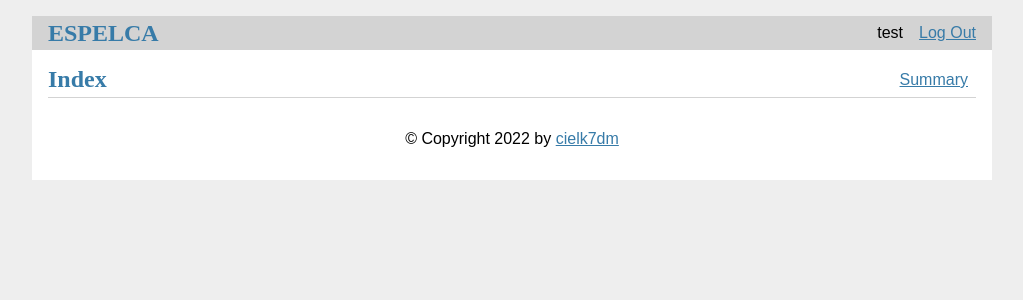
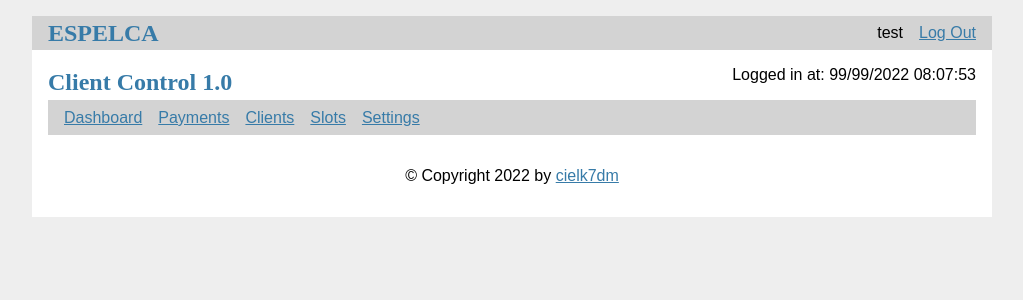
Before and after one commit to cielk7dm/espelca_client_control, a Flask app: page / in a window 1280 px wide. Shown: the top 300 px of the page, without its empty margins (128-1151 px from the left). Run offline with Flask 2, Linux system fonts and the light colour scheme; the visitor is signed in with stand-in values (Sample User, id 1); data comes from the database, SQL or seed files in the repository.

Commit message:
web structure added

```diff
--- a/espelca/__init__.py
+++ b/espelca/__init__.py
@@ -29,6 +29,11 @@
     from espelca import application
     app.register_blueprint(application.bp)
     app.add_url_rule('/', endpoint='index')
+    app.add_url_rule('/dashboard', endpoint='dashboard')
+    app.add_url_rule('/payments', endpoint='payments')
+    app.add_url_rule('/clients', endpoint='clients')
+    app.add_url_rule('/slots', endpoint='slots')
+    app.add_url_rule('/settings', endpoint='settings')
 
     from espelca import error_handler
     app.register_error_handler(404, error_handler.page_not_found)
--- a/espelca/application.py
+++ b/espelca/application.py
@@ -7,87 +7,29 @@
 
 @bp.route('/')
 def index():
-    db = get_db()
-    posts = db.execute(
-        'SELECT p.id, created, user_id, username'
-        ' FROM user_session p JOIN user u ON p.user_id = u.id'
-        ' ORDER BY created DESC'
-    ).fetchall()
-    return render_template('client/index.html', posts=posts)
+    return render_template('client/index.html', )
 
-@bp.route('/create', methods=('GET', 'POST'))
+@bp.route('/dashboard', methods=('GET', 'POST'))
 @login_required
-def create():
-    if request.method == 'POST':
-        title = request.form['title']
-        body = request.form['body']
-        error = None
+def dashboard():
+    return render_template('client/dashboard.html')
 
-        if not title:
-            error = 'Title is required.'
+@bp.route('/payments', methods=('GET', 'POST'))
+@login_required
+def payments():
+    return render_template('client/payments.html')
 
-        if error is not None:
-            flash(error)
-        else:
-            db = get_db()
-            db.execute(
-                'INSERT INTO post (title, body, author_id)'
-                ' VALUES (?, ?, ?)',
-                (title, body, g.user['id'])
-            )
-            db.commit()
-            return redirect(url_for('client.index'))
+@bp.route('/clients', methods=('GET', 'POST'))
+@login_required
+def clients():
+    return render_template('client/clients.html')
 
-    return render_template('client/create.html')
+@bp.route('/slots', methods=('GET', 'POST'))
+@login_required
+def slots():
+    return render_template('client/slots.html')
 
-def get_post(id, check_author=True):
-    post = get_db().execute(
-        'SELECT p.id, title, body, created, author_id, username'
-        ' FROM post p JOIN user u ON p.author_id = u.id'
-        ' WHERE p.id = ?',
-        (id,)
-    ).fetchone()
-
-    if post is None:
-        abort(404, f"Post id {id} doesn't exist.")
-
-    if check_author and post['user_id'] != g.user['id']:
-        abort(403)
-
-    return post
-
-@bp.route('/<int:id>/update', methods=('GET', 'POST'))
+@bp.route('/settings', methods=('GET', 'POST'))
 @login_required
-def update(id):
-    post = get_post(id)
-
-    if request.method == 'POST':
-        title = request.form['title']
-        body = request.form['body']
-        error = None
-
-        if not title:
-            error = 'Title is required.'
-
-        if error is not None:
-            flash(error)
-        else:
-            db = get_db()
-            db.execute(
-                'UPDATE user SET title = ?, body = ?'
-                ' WHERE id = ?',
-                (title, body, id)
-            )
-            db.commit()
-            return redirect(url_for('client.index'))
-
-    return render_template('client/update.html', post=post)
-
-@bp.route('/<int:id>/delete', methods=('POST',))
-@login_required
-def delete(id):
-    get_post(id)
-    db = get_db()
-    db.execute('DELETE FROM user WHERE id = ?', (id,))
-    db.commit()
-    return redirect(url_for('client.index'))
+def settings():
+    return render_template('client/settings.html')
--- a/espelca/templates/404.html
+++ b/espelca/templates/404.html
@@ -1,9 +1,9 @@
 {% extends 'base.html' %}
 
 {% block header %}
-  <h1>404 page not found "</h1>
+  <h1>OOPS! error 404"</h1>
 {% endblock %}
 
 {% block content %}
-  <h3> Hola Mundo!</h3>
+  <h3>Seems like you are trying to reach a site is not here.</h3>
 {% endblock %}
--- a/espelca/templates/base.html
+++ b/espelca/templates/base.html
@@ -1,6 +1,7 @@
 <!doctype html>
-<title>{% block title %}{% endblock %} - ESPELCA CLIENT CONTROL 1.0</title>
+<title>{% block title %}{% endblock %} - ESPELCA</title>
 <link rel="stylesheet" href="{{ url_for('static', filename='style.css') }}">
+<div class="navbar">
   <nav>
     <h1><a href="{{ url_for('index') }}">ESPELCA</a></h1>
     <ul>
@@ -8,18 +9,34 @@
         <li><span>{{ g.user['username'] }}</span>
         <li><a href="{{ url_for('auth.logout') }}">Log Out</a>
       {% else %}
-      <li><a href="{{ url_for('auth.register') }}">Register</a>
         <li><a href="{{ url_for('auth.login') }}">Log In</a>
       {% endif %}
     </ul>
   </nav>
+</div>
 <section class="content">
   <header>
-    {% block header %}{% endblock %}
+    {% block header %}
+    {% endblock %}
   </header>
   {% for message in get_flashed_messages() %}
     <div class="flash">{{ message }}</div>
   {% endfor %}
+  {% if g.user %}
+    {% block subnav %}
+    <div class="subnav">
+      <nav>
+        <ul>
+            <li><a href="{{ url_for('dashboard') }}">Dashboard</a></li>
+            <li><a href="{{ url_for('payments') }}">Payments</a></li>
+            <li><a href="{{ url_for('clients') }}">Clients</a></li>
+            <li><a href="{{ url_for('slots') }}">Slots</a></li>
+            <li><a href="{{ url_for('settings') }}">Settings</a></li>
+        </ul>
+      </nav>
+    </div>
+    {% endblock %}
+  {% endif %}
   {% block content %}{% endblock %}
 </section>
 <section class="footer">
--- a/espelca/templates/client/clients.html
+++ b/espelca/templates/client/clients.html
@@ -1,7 +1,7 @@
 {% extends 'base.html' %}
 
 {% block header %}
-  <h1>{% block title %}Clients "{{ post['title'] }}"{% endblock %}</h1>
+  <h1>{% block title %}Clients{% endblock %}</h1>
 {% endblock %}
 
 {% block content %}
--- a/espelca/templates/client/summary.html
+++ b/espelca/templates/client/dashboard.html
@@ -1,7 +1,7 @@
 {% extends 'base.html' %}
 
 {% block header %}
-  <h1>{% block title %}Summary "{{ post['title'] }}"{% endblock %}</h1>
+  <h1>{% block title %}Dashboard {% endblock %}</h1>
 {% endblock %}
 
 {% block content %}
--- a/espelca/templates/client/index.html
+++ b/espelca/templates/client/index.html
@@ -1,28 +1,14 @@
 {% extends 'base.html' %}
 
 {% block header %}
-  <h1>{% block title %}Index{% endblock %}</h1>
+  <h1>{% block title %}Client Control 1.0{% endblock %}</h1>
   {% if g.user %}
-    <a class="action" href="{{ url_for('application.create') }}">Summary</a>
+    <p>Logged in at: 99/99/2022 08:07:53</p>
+  {% else %}
+    <p>Go to login</p>
   {% endif %}
 {% endblock %}
 
 {% block content %}
-  {% for post in posts %}
-    <article class="post">
-      <header>
-        <div>
-          <h1>{{ post['title'] }}</h1>
-          <div class="about">by {{ post['username'] }} on {{ post['created'].strftime('%Y-%m-%d') }}</div>
-        </div>
-        {% if g.user['id'] == post['author_id'] %}
-          <a class="action" href="{{ url_for('application.update', id=post['id']) }}">Edit</a>
-        {% endif %}
-      </header>
-      <p class="body">{{ post['body'] }}</p>
-    </article>
-    {% if not loop.last %}
-      <hr>
-    {% endif %}
-  {% endfor %}
+
 {% endblock %}
--- a/espelca/templates/client/payments.html
+++ b/espelca/templates/client/payments.html
@@ -1,7 +1,7 @@
 {% extends 'base.html' %}
 
 {% block header %}
-  <h1>{% block title %}Payments "{{ post['title'] }}"{% endblock %}</h1>
+  <h1>{% block title %}Payments{% endblock %}</h1>
 {% endblock %}
 
 {% block content %}
--- a/espelca/templates/client/settings.html
+++ b/espelca/templates/client/settings.html
@@ -1,7 +1,7 @@
 {% extends 'base.html' %}
 
 {% block header %}
-  <h1>{% block title %}Settings "{{ post['title'] }}"{% endblock %}</h1>
+  <h1>{% block title %}Settings{% endblock %}</h1>
 {% endblock %}
 
 {% block content %}
--- a/espelca/templates/client/slots.html
+++ b/espelca/templates/client/slots.html
@@ -1,7 +1,7 @@
 {% extends 'base.html' %}
 
 {% block header %}
-  <h1>{% block title %}Slots "{{ post['title'] }}"{% endblock %}</h1>
+  <h1>{% block title %}Slots{% endblock %}</h1>
 {% endblock %}
 
 {% block content %}
```
Lines whose indentation alone changed are shown as unchanged.
